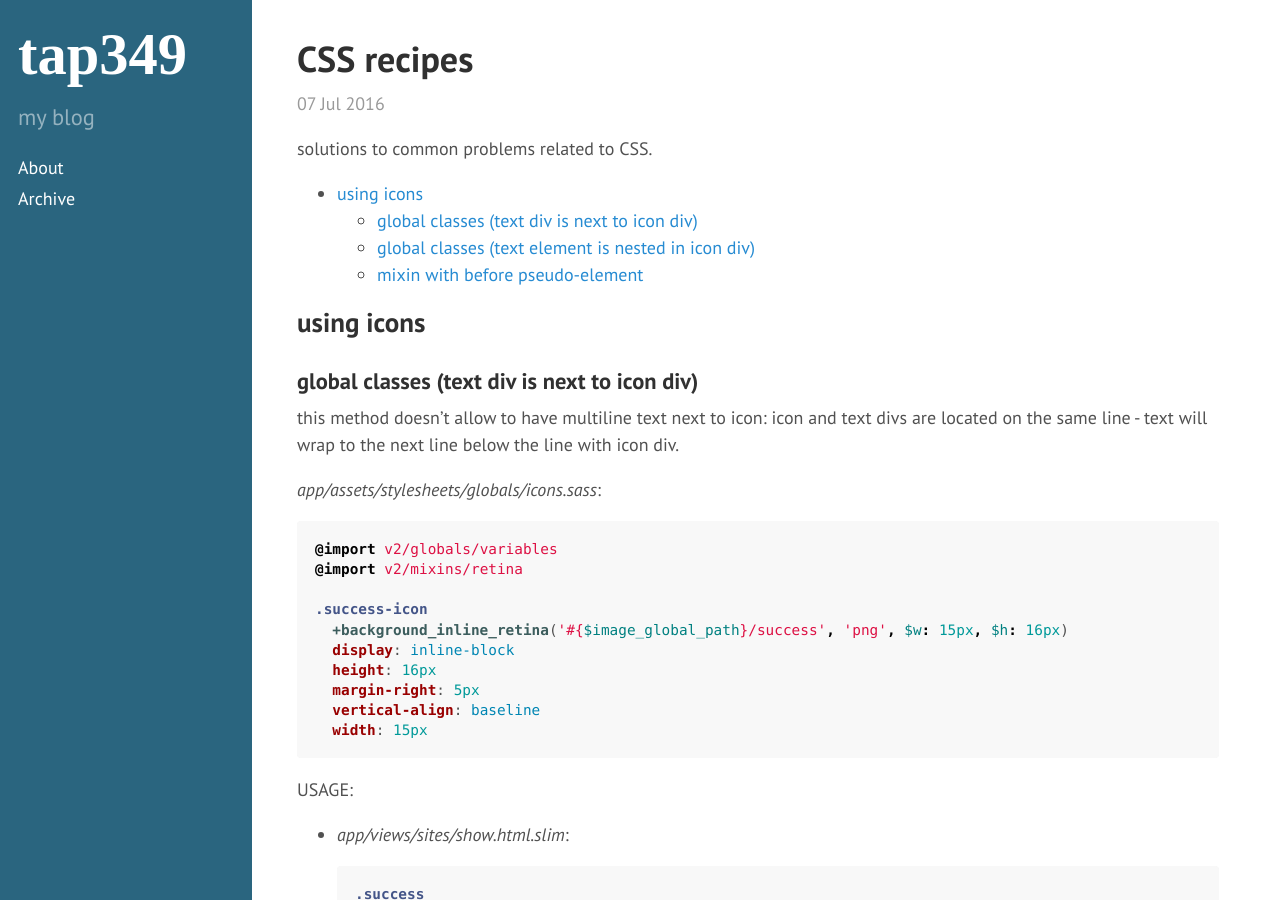
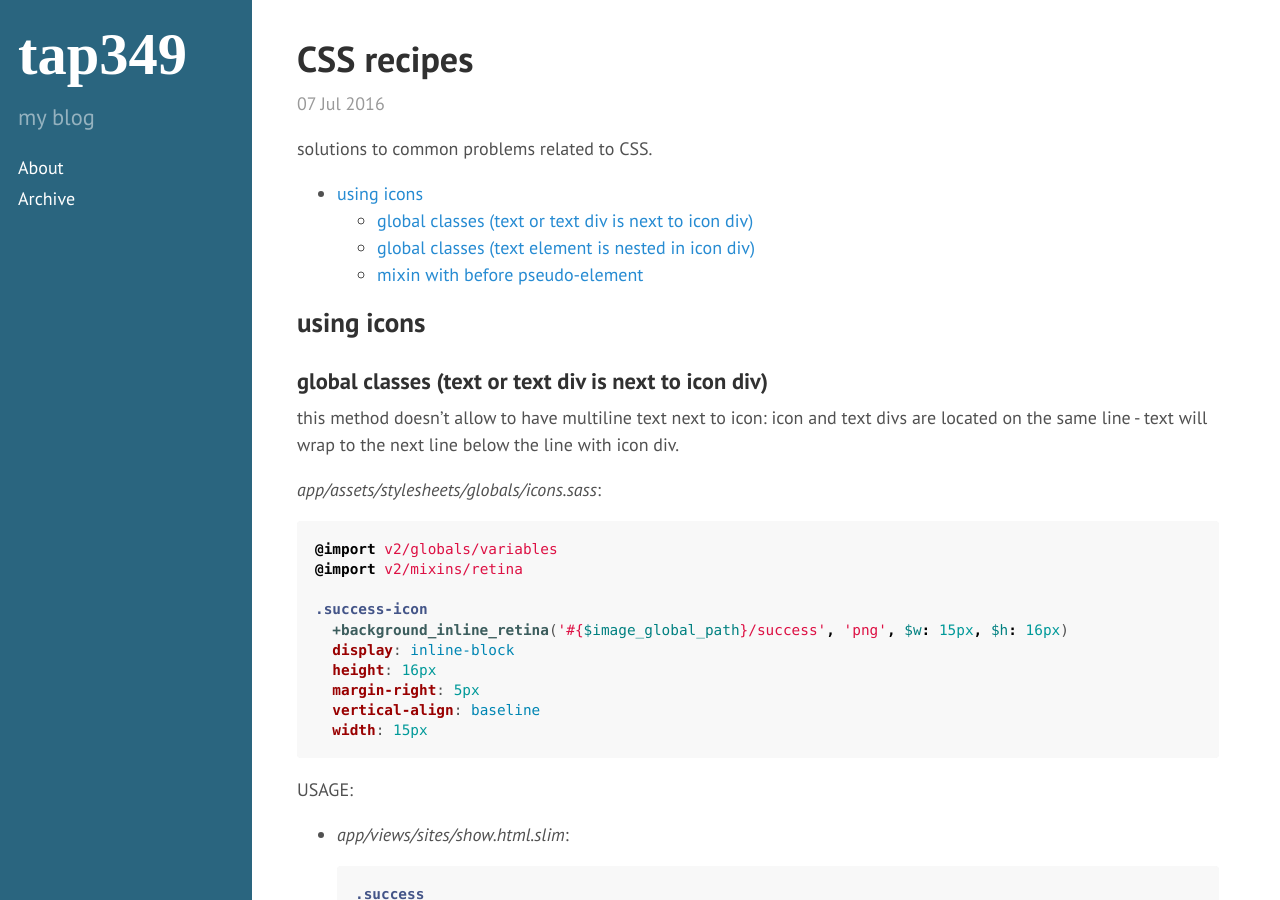
Before and after one commit to tap349/tap349.github.io, a Jekyll site: the page built from _posts/2016-07-08-CSS-recipes.md, in a window 1280 px wide and 900 px high. Built offline with Jekyll 4.4.1, drawn with Linux system fonts in a browser that asks for light colours.

Commit message:
update 2016-07-16_15:33:42

```diff
--- a/_posts/2016-07-08-CSS-recipes.md
+++ b/_posts/2016-07-08-CSS-recipes.md
@@ -15,7 +15,7 @@
 
 ## using icons
 
-### global classes (text div is next to icon div)
+### global classes (text or text div is next to icon div)
 
 this method doesn't allow to have multiline text next to icon:
 icon and text divs are located on the same line -
```
